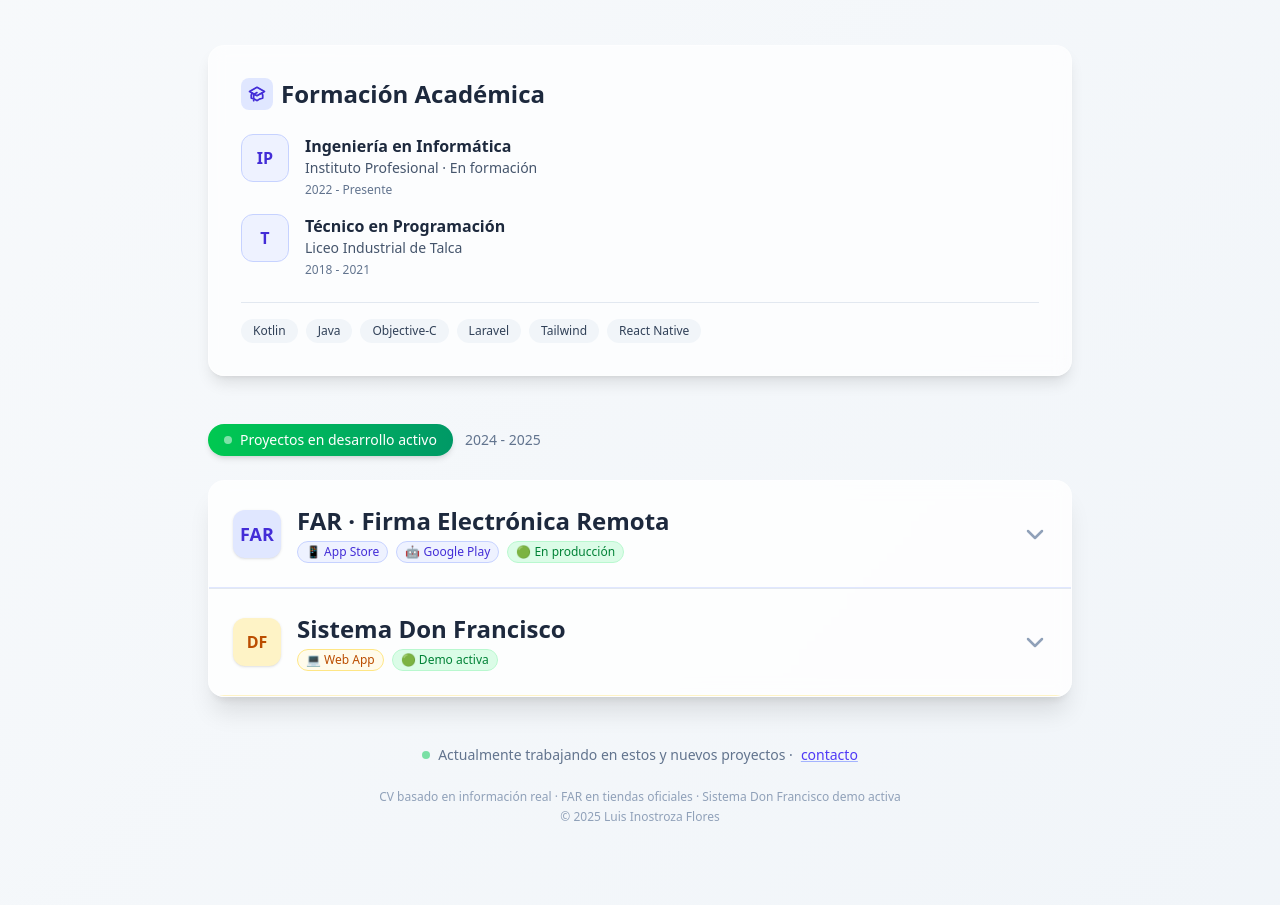
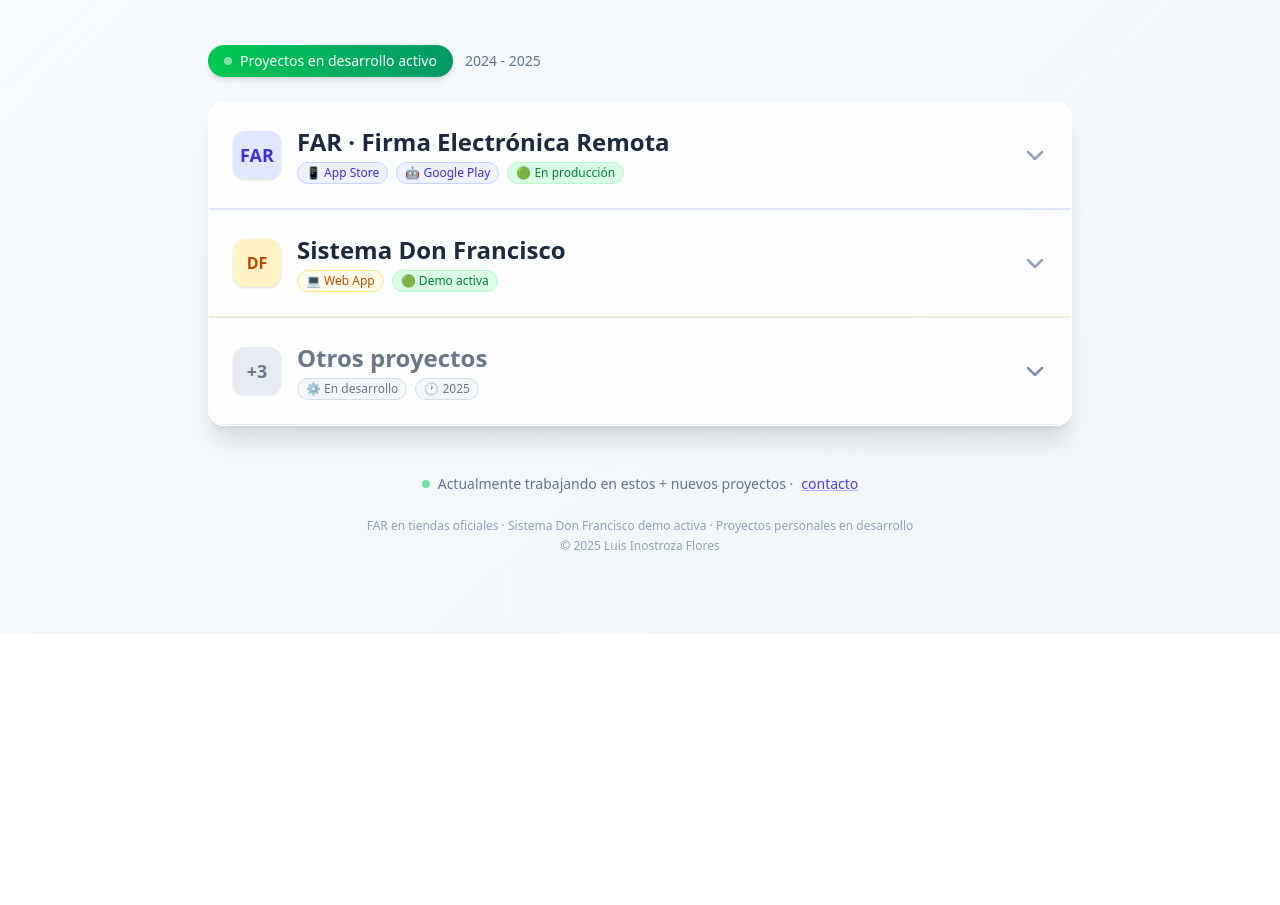
Before and after one commit to luisinostrozaf/luisinostrozaf.github.io, a website: page index.html in a window 1280 px wide. Shown: the part 539-1444 px from the top of the page. After the commit the page ends 1173 px from the top, so only its background shows below. Drawn offline with nearby package versions, Linux system fonts and the light colour scheme; a script that the page names is missing.

Commit message:
correcciones pt3

```diff
--- a/index.html
+++ b/index.html
@@ -3,7 +3,7 @@
 <head>
     <meta charset="UTF-8">
     <meta name="viewport" content="width=device-width, initial-scale=1.0">
-    <title>Luis Inostroza Flores · CV & Proyectos</title>
+    <title>Luis Inostroza Flores · Proyectos</title>
     <!-- Tailwind v4 CDN -->
     <script src="https://cdn.jsdelivr.net/npm/@tailwindcss/browser@4"></script>
     <!-- Librería QR -->
@@ -29,7 +29,7 @@
 
         <!-- ========== HEADER COMPLETO ========== -->
         <header class="mb-12 text-center">
-            <!-- Foto placeholder (podés agregar tu foto después) -->
+            <!-- Foto placeholder -->
             <div class="w-32 h-32 bg-gradient-to-br from-indigo-500 to-purple-600 rounded-full mx-auto mb-6 flex items-center justify-center text-white text-4xl font-bold shadow-lg">
                 LF
             </div>
@@ -46,7 +46,7 @@
                 +4 años creando soluciones digitales · Enfocado en experiencia de usuario y rendimiento
             </p>
 
-            <!-- Datos de contacto (de tu CV) -->
+            <!-- Datos de contacto -->
             <div class="flex flex-wrap justify-center gap-x-6 gap-y-2 mt-6 text-slate-600 text-sm md:text-base">
                 <span class="flex items-center gap-1">
                     <svg class="w-4 h-4" fill="none" stroke="currentColor" viewBox="0 0 24 24">
@@ -91,59 +91,7 @@
             <div class="w-24 h-1 bg-gradient-to-r from-indigo-500 to-purple-500 mx-auto mt-6 rounded-full"></div>
         </header>
 
-        <!-- ========== SECCIÓN EDUCACIÓN ========== -->
-        <section class="mb-12 bg-white/70 backdrop-blur-sm rounded-2xl p-6 md:p-8 shadow-lg border border-white/40">
-            <h2 class="text-2xl font-bold text-slate-800 mb-6 flex items-center gap-2">
-                <span class="w-8 h-8 bg-indigo-100 rounded-lg flex items-center justify-center text-indigo-700">
-                    <svg class="w-5 h-5" fill="none" stroke="currentColor" viewBox="0 0 24 24">
-                        <path d="M12 14l9-5-9-5-9 5 9 5z" />
-                        <path d="M12 14l6.16-3.422a12.083 12.083 0 01.665 6.479A11.952 11.952 0 0012 20.055a11.952 11.952 0 00-6.824-2.998 12.078 12.078 0 01.665-6.479L12 14z" />
-                        <path stroke-linecap="round" stroke-linejoin="round" stroke-width="2" d="M12 14l9-5-9-5-9 5 9 5zm0 0l6.16-3.422a12.083 12.083 0 01.665 6.479A11.952 11.952 0 0012 20.055a11.952 11.952 0 00-6.824-2.998 12.078 12.078 0 01.665-6.479L12 14zm-4 6v-7.5l4-2.222" />
-                    </svg>
-                </span>
-                Formación Académica
-            </h2>
-
-            <div class="space-y-4">
-                <!-- Educación 1 (basada en tu perfil) -->
-                <div class="flex gap-4 items-start">
-                    <div class="w-12 h-12 bg-indigo-50 rounded-xl flex items-center justify-center flex-shrink-0 border border-indigo-200">
-                        <span class="text-indigo-700 font-bold">IP</span>
-                    </div>
-                    <div>
-                        <h3 class="font-semibold text-slate-800">Ingeniería en Informática</h3>
-                        <p class="text-sm text-slate-600">Instituto Profesional · En formación</p>
-                        <p class="text-xs text-slate-500 mt-1">2022 - Presente</p>
-                    </div>
-                </div>
-
-                <!-- Educación 2 -->
-                <div class="flex gap-4 items-start">
-                    <div class="w-12 h-12 bg-indigo-50 rounded-xl flex items-center justify-center flex-shrink-0 border border-indigo-200">
-                        <span class="text-indigo-700 font-bold">T</span>
-                    </div>
-                    <div>
-                        <h3 class="font-semibold text-slate-800">Técnico en Programación</h3>
-                        <p class="text-sm text-slate-600">Liceo Industrial de Talca</p>
-                        <p class="text-xs text-slate-500 mt-1">2018 - 2021</p>
-                    </div>
-                </div>
-            </div>
-
-            <!-- Habilidades rápidas -->
-            <div class="mt-6 pt-4 border-t border-slate-200">
-                <div class="flex flex-wrap gap-2">
-                    <span class="px-3 py-1 bg-slate-100 text-slate-700 text-xs rounded-full">Kotlin</span>
-                    <span class="px-3 py-1 bg-slate-100 text-slate-700 text-xs rounded-full">Java</span>
-                    <span class="px-3 py-1 bg-slate-100 text-slate-700 text-xs rounded-full">Objective-C</span>
-                    <span class="px-3 py-1 bg-slate-100 text-slate-700 text-xs rounded-full">Laravel</span>
-                    <span class="px-3 py-1 bg-slate-100 text-slate-700 text-xs rounded-full">Tailwind</span>
-                    <span class="px-3 py-1 bg-slate-100 text-slate-700 text-xs rounded-full">React Native</span>
-                </div>
-            </div>
-        </section>
-
-        <!-- ========== PROYECTOS ACTUALES (badge) ========== -->
+        <!-- ========== PROYECTOS ACTUALES ========== -->
         <div class="mb-6 flex items-center gap-3">
             <span class="bg-gradient-to-r from-green-500 to-emerald-600 text-white px-4 py-1.5 rounded-full text-sm font-medium shadow-md flex items-center gap-2">
                 <span class="w-2 h-2 bg-white rounded-full animate-pulse"></span>
@@ -155,7 +103,7 @@
         <!-- ========== ACORDEÓN DE PROYECTOS ========== -->
         <div class="bg-white/80 backdrop-blur-sm rounded-2xl shadow-xl border border-white/30 divide-y divide-slate-200 overflow-hidden">
 
-            <!-- PROYECTO FAR (actualizado con tus tecnologías) -->
+            <!-- PROYECTO 1: FAR -->
             <div class="accordion-item">
                 <button class="accordion-trigger w-full flex items-center justify-between p-5 md:p-6 text-left hover:bg-slate-50/80 transition duration-200 group">
                     <div class="flex items-center gap-4">
@@ -192,7 +140,6 @@
                             </p>
                         </div>
 
-                        <!-- Tecnologías CORREGIDAS: Kotlin/Java + Objective-C -->
                         <div class="flex flex-wrap gap-2 pl-6">
                             <span class="px-3 py-1 bg-indigo-100 text-indigo-800 text-xs rounded-full font-medium">Android: Kotlin/Java</span>
                             <span class="px-3 py-1 bg-indigo-100 text-indigo-800 text-xs rounded-full font-medium">iOS: Objective-C</span>
@@ -230,7 +177,7 @@
                 </div>
             </div>
 
-            <!-- PROYECTO DON FRANCISCO - ¡AHORA CON LINK CORREGIDO! -->
+            <!-- PROYECTO 2: DON FRANCISCO -->
             <div class="accordion-item">
                 <button class="accordion-trigger w-full flex items-center justify-between p-5 md:p-6 text-left hover:bg-slate-50/80 transition duration-200 group">
                     <div class="flex items-center gap-4">
@@ -272,7 +219,6 @@
                             <span class="px-3 py-1 bg-amber-100 text-amber-800 text-xs rounded-full font-medium">Tailwind CSS</span>
                         </div>
 
-                        <!-- LINK CORREGIDO - AHORA FUNCIONA -->
                         <div class="mt-4 bg-white p-5 rounded-xl border border-amber-200 shadow-sm">
                             <div class="flex flex-col md:flex-row md:items-center md:justify-between gap-4">
                                 <div class="flex items-center gap-3">
@@ -297,7 +243,6 @@
                                             inventariodf.onrender.com/login
                                         </a>
                                     </div>
-                                    <!-- Badge de funcionando -->
                                     <span class="flex items-center gap-1 text-xs text-green-600 bg-green-50 px-2 py-1 rounded-full">
                                         <span class="w-1.5 h-1.5 bg-green-500 rounded-full"></span>
                                         Online · Acceso con credenciales
@@ -305,11 +250,81 @@
                                 </div>
                             </div>
 
-                            <!-- Credenciales de demo (opcional) -->
                             <div class="mt-3 pt-3 border-t border-amber-100 text-xs text-slate-500">
                                 <span class="font-medium">Demo:</span> usuario@demo.com / 123456 (consultar)
                             </div>
                         </div>
+                    </div>
+                </div>
+            </div>
+
+            <!-- ========== PROYECTO 3: OTROS EN CREACIÓN (PESTAÑA GRIS) ========== -->
+            <div class="accordion-item opacity-80 hover:opacity-100 transition">
+                <button class="accordion-trigger w-full flex items-center justify-between p-5 md:p-6 text-left hover:bg-slate-100/80 transition duration-200 group">
+                    <div class="flex items-center gap-4">
+                        <span class="flex items-center justify-center w-12 h-12 rounded-xl bg-slate-200 text-slate-600 font-bold text-lg group-hover:bg-slate-300 transition shadow-sm">
+                            +3
+                        </span>
+                        <div>
+                            <h2 class="text-xl md:text-2xl font-semibold text-slate-600 group-hover:text-slate-800 transition">
+                                Otros proyectos
+                            </h2>
+                            <div class="flex items-center gap-2 mt-1">
+                                <span class="text-xs bg-slate-100 text-slate-600 px-2 py-0.5 rounded-full border border-slate-300">
+                                    ⚙️ En desarrollo
+                                </span>
+                                <span class="text-xs bg-slate-100 text-slate-600 px-2 py-0.5 rounded-full border border-slate-300">
+                                    🕐 2025
+                                </span>
+                            </div>
+                        </div>
+                    </div>
+                    <svg class="accordion-icon w-6 h-6 text-slate-500 group-hover:text-slate-700 transition transform duration-300" fill="none" stroke="currentColor" viewBox="0 0 24 24">
+                        <path stroke-linecap="round" stroke-linejoin="round" stroke-width="2.5" d="M19 9l-7 7-7-7" />
+                    </svg>
+                </button>
+                <div class="accordion-content px-5 md:px-6 bg-slate-50/80 border-t border-slate-200">
+                    <div class="space-y-5 py-2 text-slate-600">
+
+                        <!-- Proyecto en creación 1 -->
+                        <div class="flex items-start gap-3">
+                            <span class="flex items-center justify-center w-8 h-8 rounded-lg bg-slate-200 text-slate-600 text-xs font-bold">
+                                P1
+                            </span>
+                            <div>
+                                <h3 class="font-medium text-slate-700">App de seguimiento de hábitos</h3>
+                                <p class="text-sm text-slate-500">Aplicación móvil para tracking de hábitos diarios con recordatorios y estadísticas. React Native + Firebase.</p>
+                                <span class="inline-block mt-2 text-xs bg-slate-200 text-slate-700 px-2 py-0.5 rounded-full">En prototipo</span>
+                            </div>
+                        </div>
+
+                        <!-- Proyecto en creación 2 -->
+                        <div class="flex items-start gap-3">
+                            <span class="flex items-center justify-center w-8 h-8 rounded-lg bg-slate-200 text-slate-600 text-xs font-bold">
+                                P2
+                            </span>
+                            <div>
+                                <h3 class="font-medium text-slate-700">Dashboard para Pymes</h3>
+                                <p class="text-sm text-slate-500">Sistema de gestión de ventas e inventario con reportes personalizados. Laravel + Tailwind.</p>
+                                <span class="inline-block mt-2 text-xs bg-slate-200 text-slate-700 px-2 py-0.5 rounded-full">En desarrollo inicial</span>
+                            </div>
+                        </div>
+
+                        <!-- Proyecto en creación 3 -->
+                        <div class="flex items-start gap-3">
+                            <span class="flex items-center justify-center w-8 h-8 rounded-lg bg-slate-200 text-slate-600 text-xs font-bold">
+                                P3
+                            </span>
+                            <div>
+                                <h3 class="font-medium text-slate-700">API para firma electrónica</h3>
+                                <p class="text-sm text-slate-500">Backend especializado en integración de firma remota para terceros. Node.js + Express.</p>
+                                <span class="inline-block mt-2 text-xs bg-slate-200 text-slate-700 px-2 py-0.5 rounded-full">Diseño de arquitectura</span>
+                            </div>
+                        </div>
+
+                        <p class="text-xs text-slate-400 italic pt-2 border-t border-slate-200 mt-4">
+                            ⚡ Próximamente más detalles. ¿Hablamos de tu próximo proyecto?
+                        </p>
                     </div>
                 </div>
             </div>
@@ -319,13 +334,13 @@
         <div class="mt-12 text-center">
             <p class="text-slate-500 text-sm flex items-center justify-center gap-2">
                 <span class="w-2 h-2 bg-green-500 rounded-full animate-pulse"></span>
-                Actualmente trabajando en estos y nuevos proyectos ·
+                Actualmente trabajando en estos + nuevos proyectos ·
                 <a href="mailto:luis.inostrozaf@gmail.com" class="text-indigo-600 hover:text-indigo-800 underline decoration-indigo-300">
                     contacto
                 </a>
             </p>
             <p class="text-xs text-slate-400 mt-6">
-                CV basado en información real · FAR en tiendas oficiales · Sistema Don Francisco demo activa
+                FAR en tiendas oficiales · Sistema Don Francisco demo activa · Proyectos personales en desarrollo
             </p>
             <p class="text-xs text-slate-400 mt-1">
                 © 2025 Luis Inostroza Flores
```
Also changed, not shown: dist/output.css.
